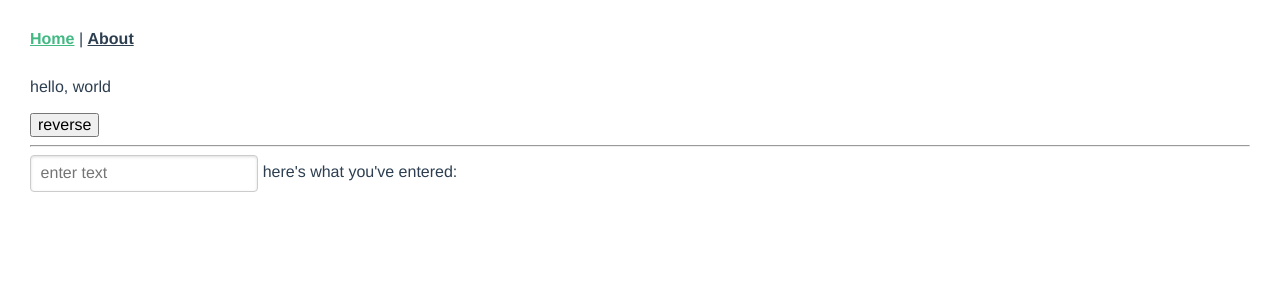
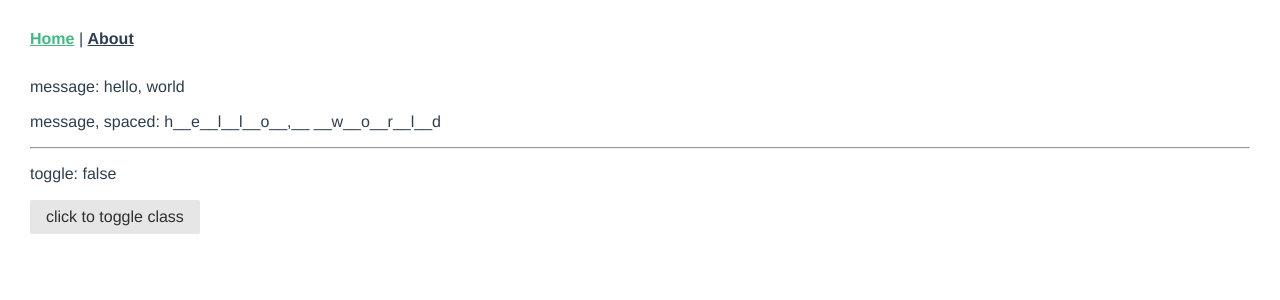
Before and after one commit to umn-5117-f18/in-class-10-31, a Vue app: page / in a window 1280 px wide. Shown: the top 300 px of the page. Built offline with nearby package versions, Linux system fonts and the light colour scheme.

Commit message:
computed properties

```diff
--- /dev/null
+++ b/src/components/ComputedProperties.vue
@@ -0,0 +1,43 @@
+<template>
+  <div>
+    <p>message: {{ message }}</p>
+    <p>message, spaced: {{ spacedMessage }}</p>
+
+    <hr>
+
+    <p>toggle: {{ toggle }}</p>
+    <button class="pure-button"
+            v-bind:class="btnType"
+            @click="toggleBtn()">click to toggle class</button>
+  </div>
+</template>
+
+<script>
+  export default {
+    data() {
+      return {
+        message: "hello, world",
+        toggle: false
+      }
+    },
+    computed: {
+      spacedMessage() {
+        return this.message.split("").join("__");
+      },
+      btnType() {
+        return {
+          "pure-button-primary": this.toggle
+        }
+      }
+    },
+    methods: {
+      toggleBtn() {
+        this.toggle = !this.toggle;
+      }
+    },
+  }
+</script>
+
+<style scoped>
+
+</style>
--- a/src/components/SimpleTemplate.vue
+++ b/src/components/SimpleTemplate.vue
@@ -1,6 +1,7 @@
 <template>
   <div class="simple-template">
     <p>message: {{ message }}</p>
+    <p>message: <span v-html="message"/></p>
     <p>name: {{ theName }}</p>
     <p>now: {{ now }}</p>
     <span v-bind:title="now">hover over me</span>
@@ -18,7 +19,7 @@
     },
     data() {
       return {
-        message: "foo",
+        message: "<b>foo</b>",
         now: new Date().toLocaleString()
       }
     },
--- a/src/components/UserInput.vue
+++ b/src/components/UserInput.vue
@@ -2,6 +2,10 @@
   <div>
     <p>{{ message }}</p>
     <button v-on:click="reverseIt">reverse</button>
+
+    <p>
+      <code>@click</code> is shorthand for <code>v-on:click</code>
+    </p>
 
     <hr>
 
--- a/src/views/Home.vue
+++ b/src/views/Home.vue
@@ -3,7 +3,8 @@
     <!-- <HelloWorld msg="Welcome to Your Vue.js App"/> -->
     <!-- <simple-template the-name="hi" /> -->
     <!-- <conditional-and-loop /> -->
-    <user-input/>
+    <!-- <user-input/> -->
+    <computed-properties/>
 
   </div>
 </template>
@@ -13,7 +14,8 @@
 // import HelloWorld from '@/components/HelloWorld.vue'
 // import SimpleTemplate from '@/components/SimpleTemplate.vue';
 // import ConditionalAndLoop from '@/components/ConditionalAndLoop.vue';
-import UserInput from '@/components/UserInput.vue';
+// import UserInput from '@/components/UserInput.vue';
+import ComputedProperties from '@/components/ComputedProperties.vue';
 
 export default {
   name: 'home',
@@ -21,7 +23,8 @@ export default {
     // HelloWorld,
     // SimpleTemplate,
     // ConditionalAndLoop,
-    UserInput
+    // UserInput,
+    ComputedProperties
   }
 }
 </script>
```
